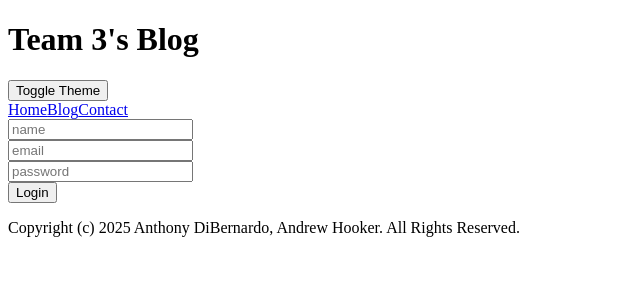
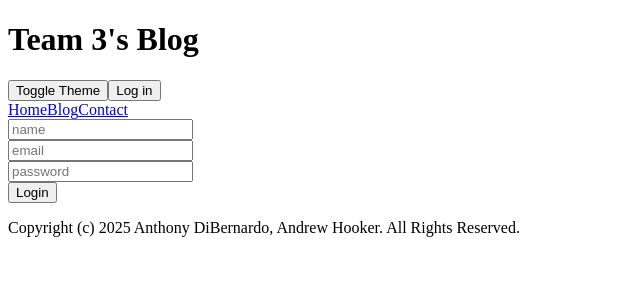
Before and after one commit to AnthonyDibernardo/FrontEndProject2, a React (Vite) app: page /login in a window 1280 px wide. Shown: the top 300 px of the page, without its empty margins (0-640 px from the left). Built offline with nearby package versions, Linux system fonts and the light colour scheme.

Commit message:
Logic is complete

```diff
--- a/src/components/Contact.jsx
+++ b/src/components/Contact.jsx
@@ -1,19 +1,34 @@
 import './css/contact.css'
 import { React, useContext } from "react";
-import { UserContext } from './Context.jsx';
+import { useUser } from "./Provider.jsx"
 
 function Contact() {
-    const user = useContext(UserContext);
+    const { user, login, logout, toggleTheme } = useUser();
+    const theme = user.theme;
     return(
-        <div className={user.theme}>
+        <div className={theme}>
 
-            <h2>Contact us with this form!</h2>
-            <form>
-                <input placeholder="name"/><br/>
-                <input placeholder="email"/><br/>
-                <input className="message" placeholder="message"/><br/>
-                <button type="submit">Submit</button>
-            </form>
+            {user.loggedIn ?
+                <>
+                    <h2>Contact us with this form!</h2>
+                    <form>
+                        <input type="text" defaultValue={user.username} placeholder={user.username} /><br/>
+                        <input type="email" defaultValue={user.email} placeholder={user.email} /><br/>
+                        <input className="message" placeholder="message"/><br/>
+                        <button type="submit">Submit</button>
+                    </form>
+                </>
+                :
+                <>
+                    <h2>Contact us with this form!</h2>
+                    <form>
+                        <input type="text" placeholder="name" /><br/>
+                        <input type="email" placeholder="email" /><br/>
+                        <input className="message" placeholder="message"/><br/>
+                        <button type="submit">Submit</button>
+                    </form>
+                </>
+            }
 
 
         </div>
--- a/src/components/Footer.jsx
+++ b/src/components/Footer.jsx
@@ -1,8 +1,11 @@
 import React from "react";
+import { useUser } from "./Provider";
 
 function Footer(){
+    const { user, login, logout, toggleTheme } = useUser();
+    const theme = user.theme;
     return (
-        <footer>
+        <footer className={theme}>
              <p>Copyright (c) 2025 Anthony DiBernardo, Andrew Hooker. All Rights Reserved.</p>
         </footer>
     );
--- a/src/components/Header.jsx
+++ b/src/components/Header.jsx
@@ -1,4 +1,4 @@
-import { BrowserRouter, Routes, Route, Link } from "react-router-dom";
+import { BrowserRouter, Routes, Route, Link, useNavigate } from "react-router-dom";
 import './css/header.css'
 import Home from './Home.jsx'
 import Contact from './Contact.jsx'
@@ -8,13 +8,29 @@ import BlogPost from './blogComponents/post.jsx'
 import { useUser } from "./Provider.jsx";
 
 function Header(){
-    const { user, toggleTheme } = useUser();
+    const { user, login, logout, toggleTheme } = useUser();
+    const theme = user.theme;
 
     return (
-        <header>
+        <header className={theme}>
             <h1>Team 3's Blog</h1>
             <button type="button" onClick={toggleTheme}>Toggle Theme</button>
             <BrowserRouter>
+                {!user.loggedIn?
+                    <>
+                        <Link to="/login">
+                            <button>Log in</button>
+                        </Link>
+                    </>
+                    :
+                    <>
+                        <p>Hello, {user.username}</p>
+                        <Link to="/login">
+                            <button>Log out</button>
+                        </Link>
+                    </>
+
+                }
                 <nav>
                     <Link className="pageNav" to="/">Home</Link>
                     <Link className="pageNav" to="/blog">Blog</Link>
--- a/src/components/Login.jsx
+++ b/src/components/Login.jsx
@@ -2,7 +2,7 @@ import { useNavigate } from "react-router-dom";
 import { useUser } from "./Provider.jsx";
 
 function Login(){
-    const { user, logout, login } = useUser();
+    const { user, login, logout, toggleTheme } = useUser();
     const theme = user.theme;
     const navigate = useNavigate();
     const formLogin = (e) => {
@@ -17,7 +17,7 @@ function Login(){
 
     return(
         <div className={theme}>
-            {user.auth ?
+            {user.loggedIn ?
                 <div id="authForm" className={theme}>
                     <p>Would you like to log out</p>
                     <button type="button" onClick={formLogoff}>Log Out</button>
--- a/src/components/blogComponents/IndividualPost.jsx
+++ b/src/components/blogComponents/IndividualPost.jsx
@@ -6,7 +6,7 @@ import axios from "axios";
 import { useUser } from "../Provider";
 
 function IndividualPost(){
-    const { user } = useUser;
+    const { user, login, logout, toggleTheme } = useUser();
     const theme = user.theme;
     const { id } = useParams();
     const [comment, setComment] = useState({
--- a/src/components/blogComponents/post.jsx
+++ b/src/components/blogComponents/post.jsx
@@ -4,8 +4,8 @@ import axios from 'axios';
 import Content from './Content.jsx';
 
 function Post({id}){
-    const user = useUser;
-    let mode = user.theme;
+    const { user } = useUser;
+    const theme = user.theme;
 
     const [loading, setLoading] = useState(true);
     const [postData, setPostData] = useState();
@@ -32,7 +32,7 @@ function Post({id}){
             .finally(() => setLoading(false));
     }, [postData]);
     return (
-        <main className={mode}>
+        <main className={theme}>
             {loading ? (<p>Loading</p>) : (<>
                 <Content
                 title={postData.title}
```
